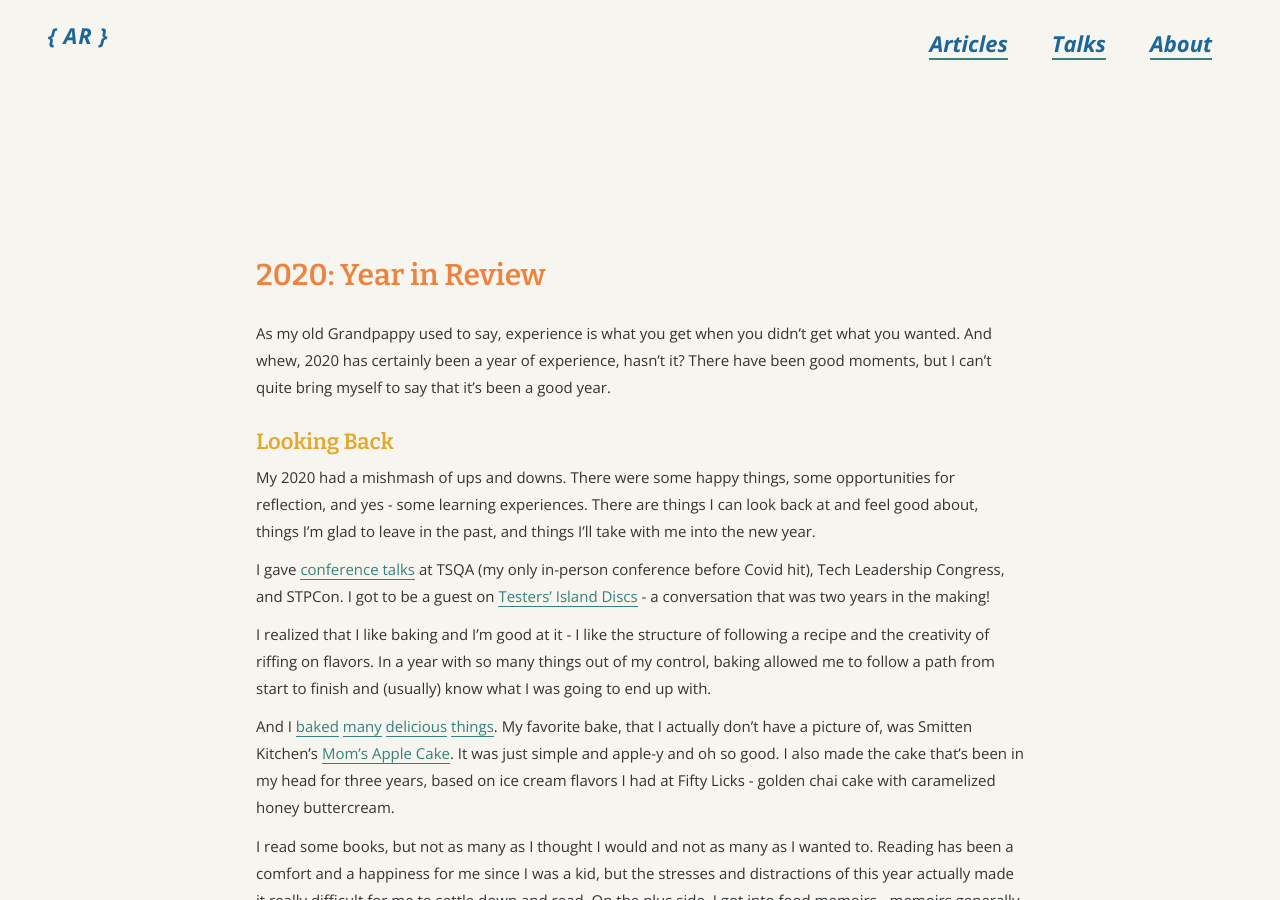
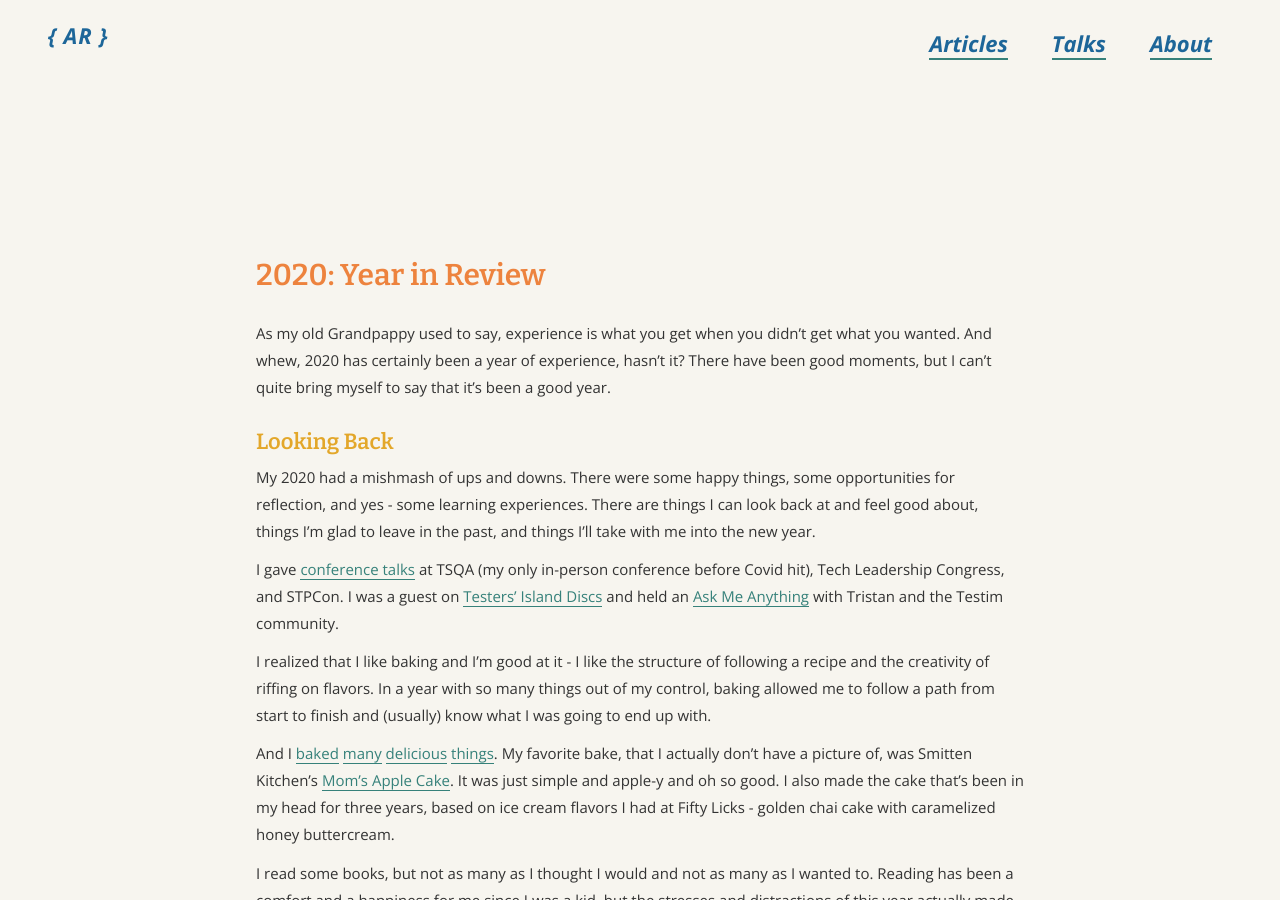
Before and after one commit to angelariggs/angelariggs.github.io, a Jekyll site: the page built from _posts/2020-12-28-reflection2020.md, in a window 1280 px wide and 900 px high. Built offline with Jekyll 4.4.1, drawn with Linux system fonts in a browser that asks for light colours; comment, search, counter and statistics services are not loaded.

Commit message:
updated with AMA also

```diff
--- a/_posts/2020-12-28-reflection2020.md
+++ b/_posts/2020-12-28-reflection2020.md
@@ -12,7 +12,7 @@ As my old Grandpappy used to say, experience is what you get when you didn’t g
 
 My 2020 had a mishmash of ups and downs. There were some happy things, some opportunities for reflection, and yes - some learning experiences. There are things I can look back at and feel good about, things I’m glad to leave in the past, and things I’ll take with me into the new year.
 
-I gave [conference talks](https://angelariggs.github.io/talks) at TSQA (my only in-person conference before Covid hit), Tech Leadership Congress, and STPCon. I got to be a guest on [Testers’ Island Discs](http://bit.ly/testers-island-ep41) - a conversation that was two years in the making!
+I gave [conference talks](https://angelariggs.github.io/talks) at TSQA (my only in-person conference before Covid hit), Tech Leadership Congress, and STPCon. I was a guest on [Testers’ Island Discs](http://bit.ly/testers-island-ep41) and held an [Ask Me Anything](https://www.testim.io/resources/ask-me-anything-angela-riggs-qa-manager/) with Tristan and the Testim community.
 
 I realized that I like baking and I’m good at it - I like the structure of following a recipe and the creativity of riffing on flavors. In a year with so many things out of my control, baking allowed me to follow a path from start to finish and (usually) know what I was going to end up with.
 
```
